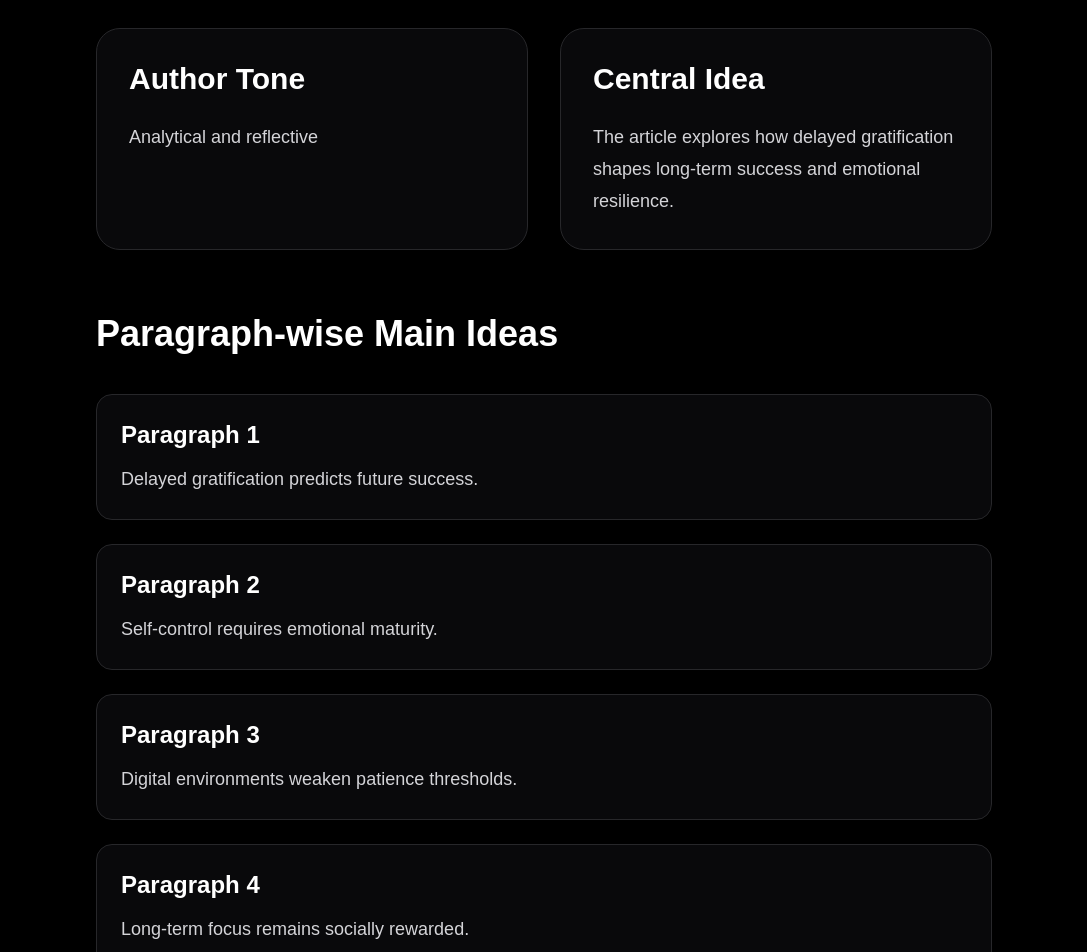
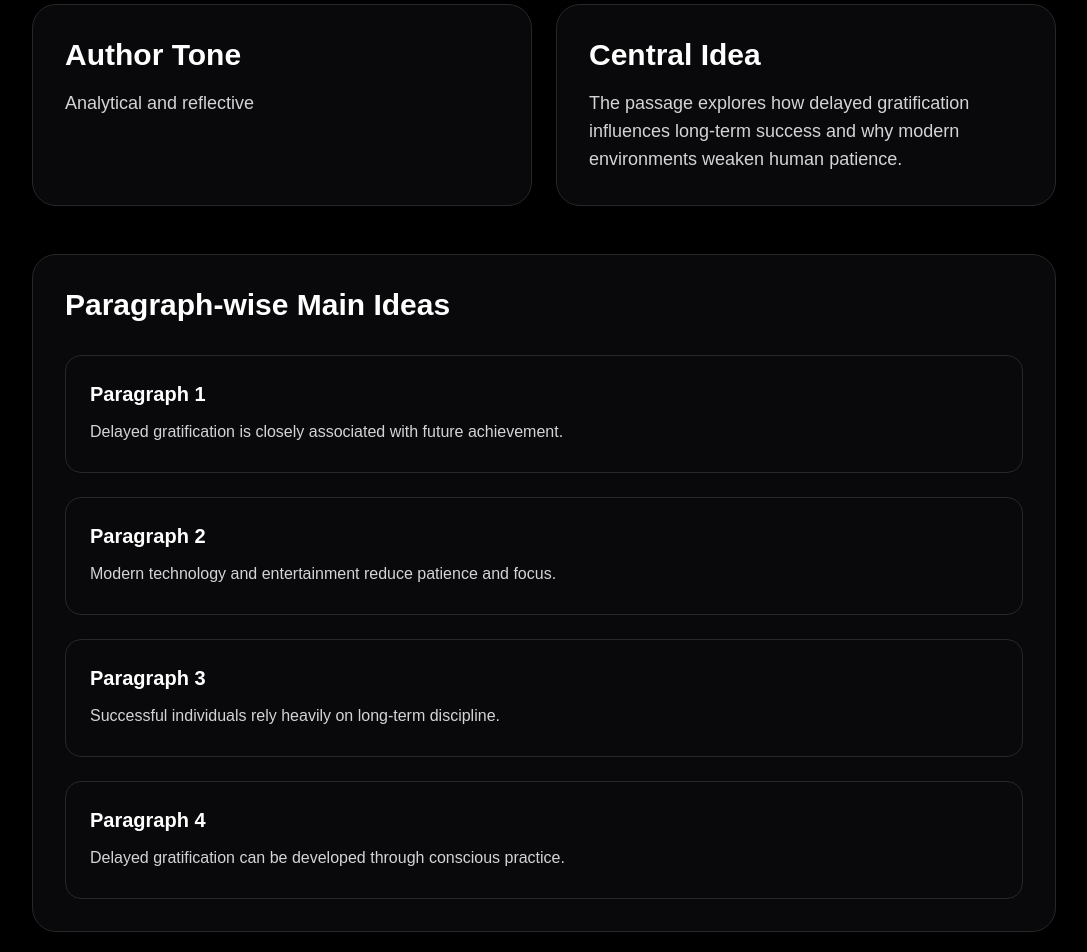
Before and after one commit to Parida-Prince/articles-daily-plus-web, a Next.js app: page /article/article/1 in a window 1280 px wide. Shown: the part 1580-2532 px from the top of the page, without its empty margins (96-1183 px from the left). Built offline with nearby package versions, Linux system fonts and the light colour scheme.

Commit message:
final working article page

```diff
--- a/app/article/article/[id]/page.tsx
+++ b/app/article/article/[id]/page.tsx
@@ -1,15 +1,14 @@
 import { articles } from "@/data/articles";
 
-export default function ArticlePage({
+export default async function ArticlePage({
   params,
 }: {
-  params: { id: string };
+  params: Promise<{ id: string }>;
 }) {
-
-  const articleId = parseInt(params.id);
+  const { id } = await params;
 
   const article = articles.find(
-    (item) => item.id === articleId
+    (a) => a.id.toString() === id
   );
 
   if (!article) {
@@ -23,11 +22,10 @@ export default function ArticlePage({
   }
 
   return (
-    <main className="min-h-screen bg-black text-white px-6 py-14">
+    <main className="min-h-screen bg-black text-white px-6 py-16">
+      <div className="max-w-5xl mx-auto">
 
-      <div className="max-w-4xl mx-auto">
-
-        <p className="text-zinc-500 uppercase tracking-[0.3em] mb-4">
+        <p className="text-zinc-400 mb-4">
           {article.category}
         </p>
 
@@ -35,73 +33,64 @@ export default function ArticlePage({
           {article.title}
         </h1>
 
-        <div className="text-zinc-400 mb-10">
-          {article.readTime}
+        <div className="bg-zinc-950 border border-zinc-800 rounded-3xl p-10 text-xl leading-10 text-zinc-200 whitespace-pre-line">
+          {article.content}
         </div>
 
-        <div className="bg-zinc-950 border border-zinc-800 rounded-3xl p-10 whitespace-pre-line text-xl leading-10 text-zinc-200">
-
-          {article.content}
-
-        </div>
-
-        <div className="grid md:grid-cols-2 gap-8 mt-14">
+        <div className="grid md:grid-cols-2 gap-6 mt-12">
 
           <div className="bg-zinc-950 border border-zinc-800 rounded-3xl p-8">
-            <h2 className="text-3xl font-bold mb-6">
+            <h2 className="text-3xl font-bold mb-4">
               Author Tone
             </h2>
 
-            <p className="text-zinc-300 text-lg leading-8">
-              {article.tone}
+            <p className="text-zinc-300 text-lg">
+              {article.authorTone}
             </p>
           </div>
 
           <div className="bg-zinc-950 border border-zinc-800 rounded-3xl p-8">
-            <h2 className="text-3xl font-bold mb-6">
+            <h2 className="text-3xl font-bold mb-4">
               Central Idea
             </h2>
 
-            <p className="text-zinc-300 text-lg leading-8">
+            <p className="text-zinc-300 text-lg">
               {article.centralIdea}
             </p>
           </div>
 
         </div>
 
-        <div className="mt-16">
+        <div className="mt-12 bg-zinc-950 border border-zinc-800 rounded-3xl p-8">
 
-          <h2 className="text-4xl font-bold mb-10">
+          <h2 className="text-3xl font-bold mb-8">
             Paragraph-wise Main Ideas
           </h2>
 
           <div className="space-y-6">
 
-            {article.paragraphInsights.map((point, index) => (
-
+            {article.paragraphInsights.map(
+              (item: any, index: number) => (
                 <div
                   key={index}
-                className="bg-zinc-950 border border-zinc-800 rounded-2xl p-6"
+                  className="border border-zinc-800 rounded-2xl p-6"
                 >
-
-                <h3 className="text-2xl font-semibold mb-3">
-                  Paragraph {index + 1}
+                  <h3 className="text-xl font-semibold mb-2">
+                    Paragraph {item.paragraph}
                   </h3>
 
-                <p className="text-zinc-300 leading-8 text-lg">
-                  {point}
+                  <p className="text-zinc-300 leading-8">
+                    {item.idea}
                   </p>
-
                 </div>
-
-            ))}
+              )
+            )}
 
           </div>
 
         </div>
 
       </div>
-
     </main>
   );
 }
--- a/app/library/page.tsx
+++ b/app/library/page.tsx
@@ -1,77 +1,93 @@
-import Link from "next/link";
 import { articles } from "@/data/articles";
 
-export default function LibraryPage() {
+export default async function ArticlePage({
+  params,
+}: {
+  params: Promise<{ id: string }>;
+}) {
+  const { id } = await params;
+
+  const article = articles.find(
+    (a) => a.id.toString() === id
+  );
+
+  if (!article) {
+    return (
+      <main className="min-h-screen bg-black text-white p-10">
+        <h1 className="text-5xl font-bold">
+          Article not found.
+        </h1>
+      </main>
+    );
+  }
+
   return (
     <main className="min-h-screen bg-black text-white px-6 py-16">
+      <div className="max-w-5xl mx-auto">
 
-      <div className="max-w-6xl mx-auto">
+        <p className="text-zinc-400 mb-4">
+          {article.category}
+        </p>
 
-        <div className="mb-16">
+        <h1 className="text-6xl font-bold leading-tight mb-10">
+          {article.title}
+        </h1>
 
-          <p className="text-zinc-500 uppercase tracking-[0.3em] mb-4">
-            Reading Library
-          </p>
+        <div className="bg-zinc-950 border border-zinc-800 rounded-3xl p-10 text-xl leading-10 text-zinc-200 whitespace-pre-line">
+          {article.content}
+        </div>
 
-          <h1 className="text-6xl font-bold leading-tight mb-6">
-            CAT Reading Library
-          </h1>
+        <div className="grid md:grid-cols-2 gap-6 mt-12">
 
-          <p className="text-zinc-400 text-xl max-w-3xl leading-9">
-            Improve comprehension, tone detection, inference skills,
-            and reading endurance using carefully curated CAT-style passages.
-          </p>
+          <div className="bg-zinc-950 border border-zinc-800 rounded-3xl p-8">
+            <h2 className="text-3xl font-bold mb-4">
+              Author Tone
+            </h2>
+
+            <p className="text-zinc-300 text-lg">
+              {article.authorTone}
+            </p>
+          </div>
+
+          <div className="bg-zinc-950 border border-zinc-800 rounded-3xl p-8">
+            <h2 className="text-3xl font-bold mb-4">
+              Central Idea
+            </h2>
+
+            <p className="text-zinc-300 text-lg">
+              {article.centralIdea}
+            </p>
+          </div>
 
         </div>
 
-        <div className="grid md:grid-cols-2 gap-8">
+        <div className="mt-12 bg-zinc-950 border border-zinc-800 rounded-3xl p-8">
 
-          {articles.map((article) => (
+          <h2 className="text-3xl font-bold mb-8">
+            Paragraph-wise Main Ideas
+          </h2>
 
-            <Link
-              key={article.id}
-              href={`/article/${article.id}`}
-              className="bg-zinc-950 border border-zinc-800 rounded-3xl p-8 hover:border-zinc-600 transition block"
-            >
+          <div className="space-y-6">
 
-              <div className="flex items-center justify-between mb-6">
+            {article.paragraphInsights.map((item, index) => (
+              <div
+                key={index}
+                className="border border-zinc-800 rounded-2xl p-6"
+              >
+                <h3 className="text-xl font-semibold mb-2">
+                  Paragraph {item.paragraph}
+                </h3>
 
-                <span className="text-zinc-500 uppercase tracking-widest text-sm">
-                  {article.category}
-                </span>
+                <p className="text-zinc-300 leading-8">
+                  {item.idea}
+                </p>
+              </div>
+            ))}
 
-                {article.premium && (
-                  <span className="text-yellow-400 text-sm">
-                    Premium
-                  </span>
-                )}
-
-              </div>
-
-              <h2 className="text-3xl font-semibold leading-snug mb-6">
-                {article.title}
-              </h2>
-
-              <div className="flex items-center justify-between">
-
-                <span className="text-zinc-500 text-sm">
-                  {article.readTime}
-                </span>
-
-                <span className="text-white">
-                  Read →
-                </span>
-
-              </div>
-
-            </Link>
-
-          ))}
-
+          </div>
         </div>
 
       </div>
-
     </main>
   );
 }
--- a/data/articles.ts
+++ b/data/articles.ts
@@ -6,74 +6,134 @@ export const articles = [
 
     category: "Psychology",
 
-    readTime: "6 min read",
+    readTime: "5 min read",
 
     premium: false,
 
-    tone: "Analytical and reflective",
+    difficulty: "Medium",
+
+    content: `
+Delayed gratification has long been considered one of the strongest predictors of future success.
+
+The ability to resist immediate pleasure in favor of long-term rewards requires not only discipline but also psychological maturity.
+
+Researchers argue that modern digital environments have weakened patience thresholds through constant stimulation and instant entertainment.
+
+Social media platforms, rapid content consumption, and algorithm-driven dopamine loops have fundamentally altered human attention spans.
+
+As a result, individuals increasingly struggle with sustained focus, long-term planning, and deep intellectual engagement.
+
+Yet societies continue to reward those capable of sustained focus and long-term effort.
+
+Students preparing for competitive examinations, entrepreneurs building businesses, and athletes pursuing mastery all rely heavily on delayed gratification.
+
+The paradox is that while most individuals intellectually understand the value of patience, far fewer possess the emotional resilience required to practice it consistently.
+
+Psychologists suggest that delayed gratification is not a fixed personality trait but a trainable cognitive skill.
+
+Habits such as structured routines, meditation, deep work, and intentional discomfort can gradually improve an individual's ability to resist impulsive behavior.
+
+Ultimately, delayed gratification may represent one of the defining psychological battles of the modern era.
+`,
+
+    authorTone: "Analytical and reflective",
 
     centralIdea:
-      "The article explores how delayed gratification shapes long-term success and emotional resilience.",
+      "The passage explores how delayed gratification influences long-term success and why modern environments weaken human patience.",
 
     paragraphInsights: [
-      "Delayed gratification predicts future success.",
-      "Self-control requires emotional maturity.",
-      "Digital environments weaken patience thresholds.",
-      "Long-term focus remains socially rewarded.",
-      "Understanding patience is easier than practicing it."
+      {
+        paragraph: 1,
+        idea:
+          "Delayed gratification is closely associated with future achievement.",
+      },
+
+      {
+        paragraph: 2,
+        idea:
+          "Modern technology and entertainment reduce patience and focus.",
+      },
+
+      {
+        paragraph: 3,
+        idea:
+          "Successful individuals rely heavily on long-term discipline.",
+      },
+
+      {
+        paragraph: 4,
+        idea:
+          "Delayed gratification can be developed through conscious practice.",
+      },
     ],
-
-    content: `
-Delayed gratification has long been considered one of the strongest predictors of future success. The ability to sacrifice immediate pleasure for long-term rewards often separates individuals who achieve sustained growth from those trapped in cycles of short-term decision making.
-
-Psychologists studying human behavior frequently observe that patience is not simply a moral virtue but a strategic advantage. Individuals capable of waiting often make better financial decisions, maintain healthier lifestyles, and demonstrate stronger emotional regulation under stress.
-
-Modern technology, however, has fundamentally altered humanity’s relationship with patience. Social media platforms, instant entertainment, and rapid digital stimulation continuously train the brain to seek immediate rewards. As a result, attention spans shrink while tolerance for discomfort weakens.
-
-This cultural shift creates an unusual paradox. Societies continue rewarding discipline, deep work, and long-term thinking, yet the environments individuals inhabit increasingly encourage distraction and impulsive behavior. The conflict between these two forces creates rising psychological tension.
-
-Researchers argue that the challenge is no longer understanding the value of patience but preserving the ability to practice it consistently. Most individuals intellectually recognize the importance of discipline, yet struggle emotionally when confronted with delayed outcomes.
-
-Ultimately, delayed gratification represents more than self-control. It reflects an individual's capacity to align present behavior with future identity. In many ways, patience becomes an act of belief — confidence that future rewards justify present sacrifice.
-`
   },
 
   {
     id: 2,
 
-    title: "Why Modern Attention Spans Are Collapsing",
+    title: "Why Deep Reading Is Disappearing",
 
-    category: "Society",
+    category: "Education",
 
-    readTime: "7 min read",
+    readTime: "6 min read",
 
-    premium: true,
+    premium: false,
 
-    tone: "Critical and analytical",
+    difficulty: "Medium",
+
+    content: `
+Deep reading once represented the foundation of intellectual culture.
+
+Readers engaged with long-form arguments, abstract ideas, and nuanced philosophical debates over extended periods of concentration.
+
+However, digital media ecosystems have increasingly encouraged fragmented consumption patterns.
+
+Instead of reading deeply, individuals now skim rapidly across headlines, notifications, short-form videos, and endless feeds.
+
+This behavioral shift has consequences beyond mere information consumption.
+
+Scholars argue that deep reading develops empathy, critical reasoning, memory retention, and conceptual synthesis.
+
+Without deep reading habits, individuals may struggle to process complexity or tolerate ambiguity in intellectual discussions.
+
+The educational implications are especially significant.
+
+Students raised primarily on rapid digital content often find it difficult to sustain concentration during academic reading tasks.
+
+As educational systems become increasingly digitized, preserving deep reading habits may become both culturally and cognitively essential.
+
+The challenge of the future may not be access to information, but the ability to engage with it meaningfully.
+`,
+
+    authorTone: "Critical and intellectual",
 
     centralIdea:
-      "The article examines how digital systems systematically reduce human attention spans.",
+      "The article argues that digital culture is weakening deep reading habits and reducing cognitive depth.",
 
     paragraphInsights: [
-      "Attention has become economically valuable.",
-      "Apps compete aggressively for engagement.",
-      "Constant stimulation weakens concentration.",
-      "Deep reading habits are disappearing.",
-      "Mental discipline is becoming rare."
+      {
+        paragraph: 1,
+        idea:
+          "Deep reading historically shaped intellectual development.",
+      },
+
+      {
+        paragraph: 2,
+        idea:
+          "Digital media promotes fragmented attention patterns.",
+      },
+
+      {
+        paragraph: 3,
+        idea:
+          "Deep reading improves reasoning and empathy.",
+      },
+
+      {
+        paragraph: 4,
+        idea:
+          "Preserving deep reading may become increasingly important.",
+      },
     ],
-
-    content: `
-Human attention has become one of the most valuable economic resources of the digital age. Technology companies compete aggressively to maximize engagement because longer screen time directly increases advertising revenue and platform dominance.
-
-The architecture of modern applications intentionally encourages repetitive behavior. Notifications, infinite scrolling, algorithmic recommendations, and rapid content cycles create continuous stimulation that keeps users psychologically attached to screens.
-
-Over time, this environment alters cognitive behavior. Many individuals now struggle to focus on long-form reading, deep analysis, or extended intellectual effort. Concentration increasingly feels uncomfortable because the brain becomes conditioned to constant novelty.
-
-Educational institutions have also begun observing these shifts. Students often consume information rapidly but retain less understanding. Reading endurance declines while dependency on visual stimulation increases across age groups.
-
-The broader consequence extends beyond productivity. Reduced attention weakens reflection, critical thinking, and emotional depth. Individuals consume enormous amounts of information while spending less time processing meaningfully.
-
-As a result, the ability to maintain focus may soon become a competitive advantage. In a distracted world, sustained concentration is transforming into a rare and valuable skill.
-`
-  }
+  },
 ];
```
Lines whose indentation alone changed are shown as unchanged.
